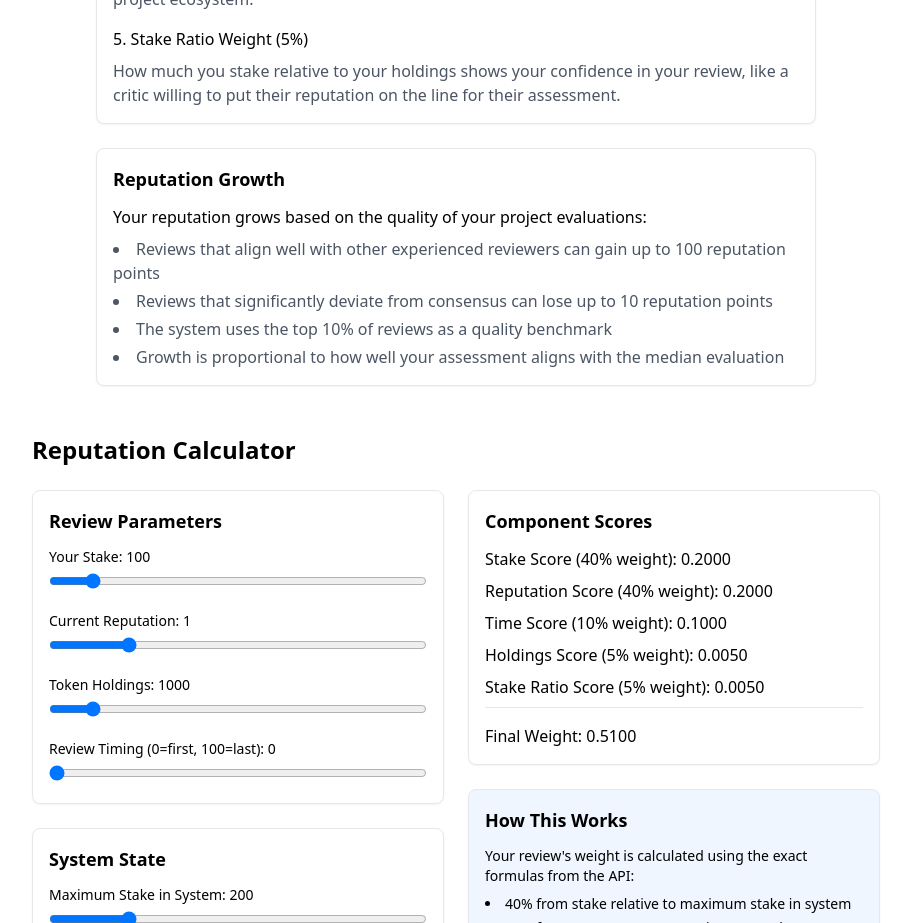
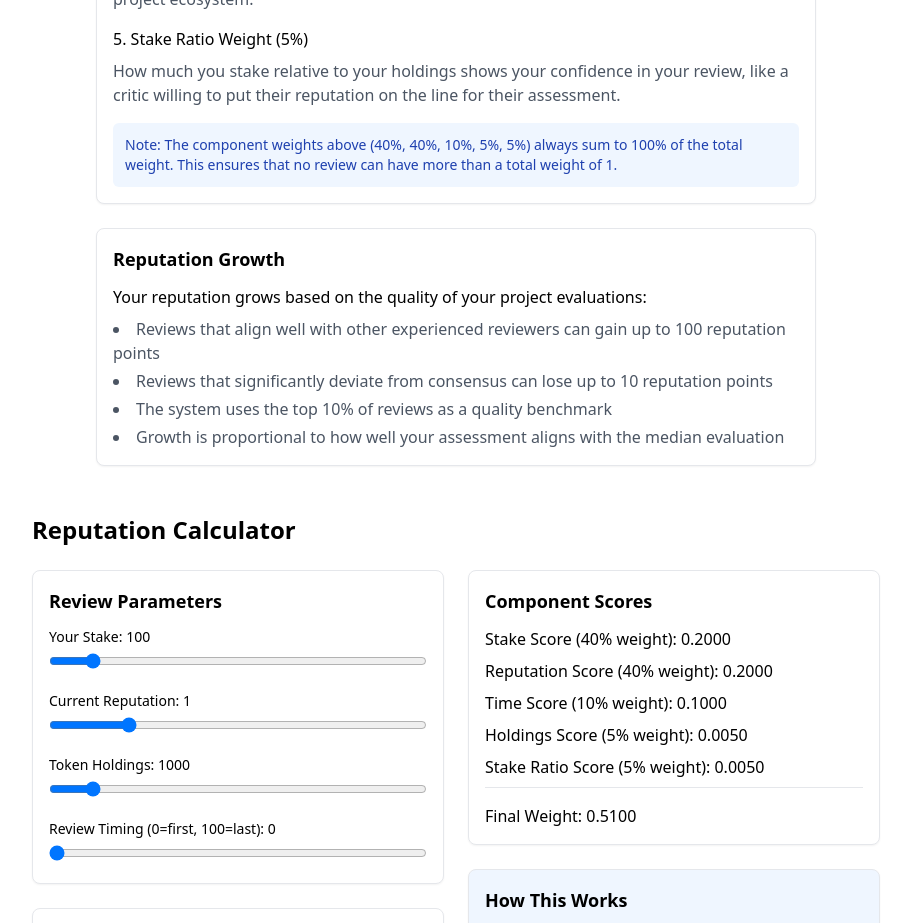
Before and after one commit to michaelkernaghan/tezos-reward-analysis, a React (Create React App) app: page / in a window 1280 px wide. Shown: the part 1040-1963 px from the top of the page, without its empty margins (184-1095 px from the left). Built offline with nearby package versions, Linux system fonts and the light colour scheme.

Commit message:
add explanatory note about weights summing to 1

```diff
--- a/src/components/ReputationExplainer.js
+++ b/src/components/ReputationExplainer.js
@@ -71,6 +71,12 @@ const ReputationExplainer = () => {
               </p>
             </div>
           </div>
+          <div className="mt-4 bg-blue-50 p-3 rounded-md">
+            <p className="text-sm text-blue-800">
+              Note: The component weights above (40%, 40%, 10%, 5%, 5%) always sum to 100% of the total weight.
+              This ensures that no review can have more than a total weight of 1.
+            </p>
+          </div>
         </div>
 
         <div className="bg-white rounded-lg shadow-sm border p-4">
```
